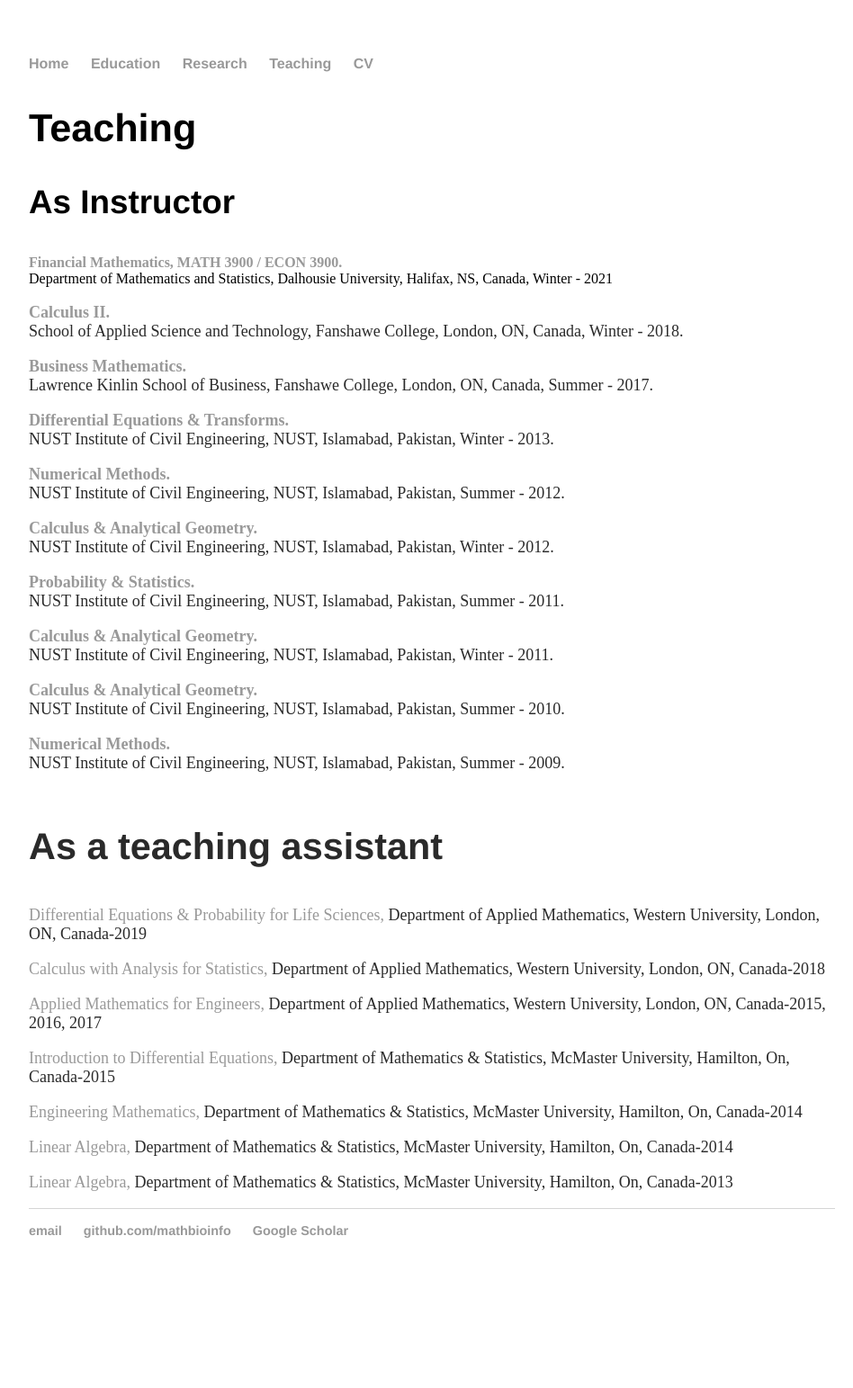
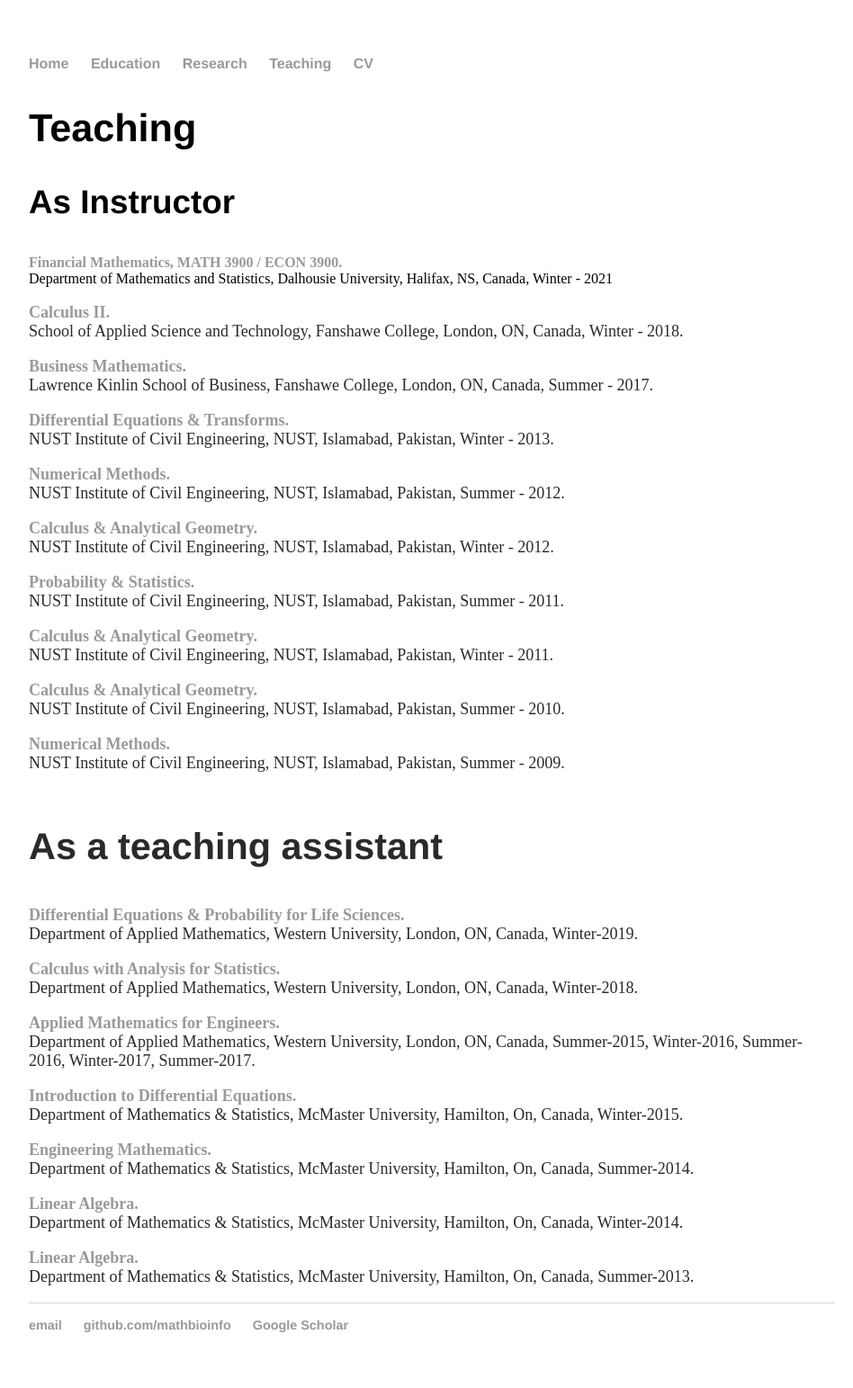
Before and after one commit to MathBioInfo/amjadkhan, a Jekyll site: the page built from Teaching/index.html, in a window 1280 px wide. Shown: the whole page at 90% size, without its empty margins (160-1108 px from the left). Built offline with Jekyll 4.4.1, drawn with Linux system fonts in a browser that asks for light colours; before the commit the page ends 1438 px from its top, so only the background shows below that.

Commit message:
Update index.html

```diff
--- a/Teaching/index.html
+++ b/Teaching/index.html
@@ -60,19 +60,34 @@
 	</font><br /><br /><font color="#2a2a2a" size="4">
 
 			<h3> As a teaching assistant </h3>
-			<a>Differential Equations & Probability for Life Sciences,</a> Department of Applied Mathematics, Western University, London, ON, Canada-2019 </font><br /><br /><font color="#2a2a2a" size="4">
-
-			<a>Calculus with Analysis for Statistics,</a> Department of Applied Mathematics, Western University, London, ON, Canada-2018 </font><br /><br /><font color="#2a2a2a" size="4">
-
-			<a>Applied Mathematics for Engineers,</a> Department of Applied Mathematics, Western University, London, ON, Canada-2015, 2016, 2017 </font><br /><br /><font color="#2a2a2a" size="4">
-
-			<a>Introduction to Differential Equations,</a> Department of Mathematics & Statistics, McMaster University, Hamilton, On, Canada-2015 </font><br /><br /><font color="#2a2a2a" size="4">
-
-			<a>Engineering Mathematics,</a> Department of Mathematics & Statistics, McMaster University, Hamilton, On, Canada-2014 </font><br /><br /><font color="#2a2a2a" size="4">
-
-			<a>Linear Algebra,</a> Department of Mathematics & Statistics, McMaster University, Hamilton, On, Canada-2014 </font><br /><br /><font color="#2a2a2a" size="4">
-
-			<a>Linear Algebra,</a> Department of Mathematics & Statistics, McMaster University, Hamilton, On, Canada-2013 </font><br /><br /><font color="#2a2a2a" size="4">
+		  <a href="#">
+        <strong> Differential Equations & Probability for Life Sciences.
+	</strong></a><br />Department of Applied Mathematics, Western University, London, ON, Canada, Winter-2019.
+	</font><br /><br /><font color="#2a2a2a" size="4">
+		  <a href="#">
+	<strong> Calculus with Analysis for Statistics.
+	</strong></a><br />Department of Applied Mathematics, Western University, London, ON, Canada, Winter-2018.
+	</font><br /><br /><font color="#2a2a2a" size="4">
+		  <a href="#">
+	<strong> Applied Mathematics for Engineers.
+	</strong></a><br />Department of Applied Mathematics, Western University, London, ON, Canada, Summer-2015, Winter-2016, Summer-2016, Winter-2017, Summer-2017.
+	</font><br /><br /><font color="#2a2a2a" size="4">
+		  <a href="#">
+	<strong> Introduction to Differential Equations.
+	</strong></a><br />Department of Mathematics & Statistics, McMaster University, Hamilton, On, Canada, Winter-2015.
+	</font><br /><br /><font color="#2a2a2a" size="4">
+		  <a href="#">
+	<strong> Engineering Mathematics.
+	</strong></a><br />Department of Mathematics & Statistics, McMaster University, Hamilton, On, Canada, Summer-2014.
+	</font><br /><br /><font color="#2a2a2a" size="4">
+		  <a href="#">
+	<strong> Linear Algebra.
+	</strong></a><br />Department of Mathematics & Statistics, McMaster University, Hamilton, On, Canada, Winter-2014.
+	</font><br /><br /><font color="#2a2a2a" size="4">
+		  <a href="#">
+	<strong> Linear Algebra.
+	</strong></a><br />Department of Mathematics & Statistics, McMaster University, Hamilton, On, Canada, Summer-2013.
+	</font><br /><br /><font color="#2a2a2a" size="4">
 
 
 
```
